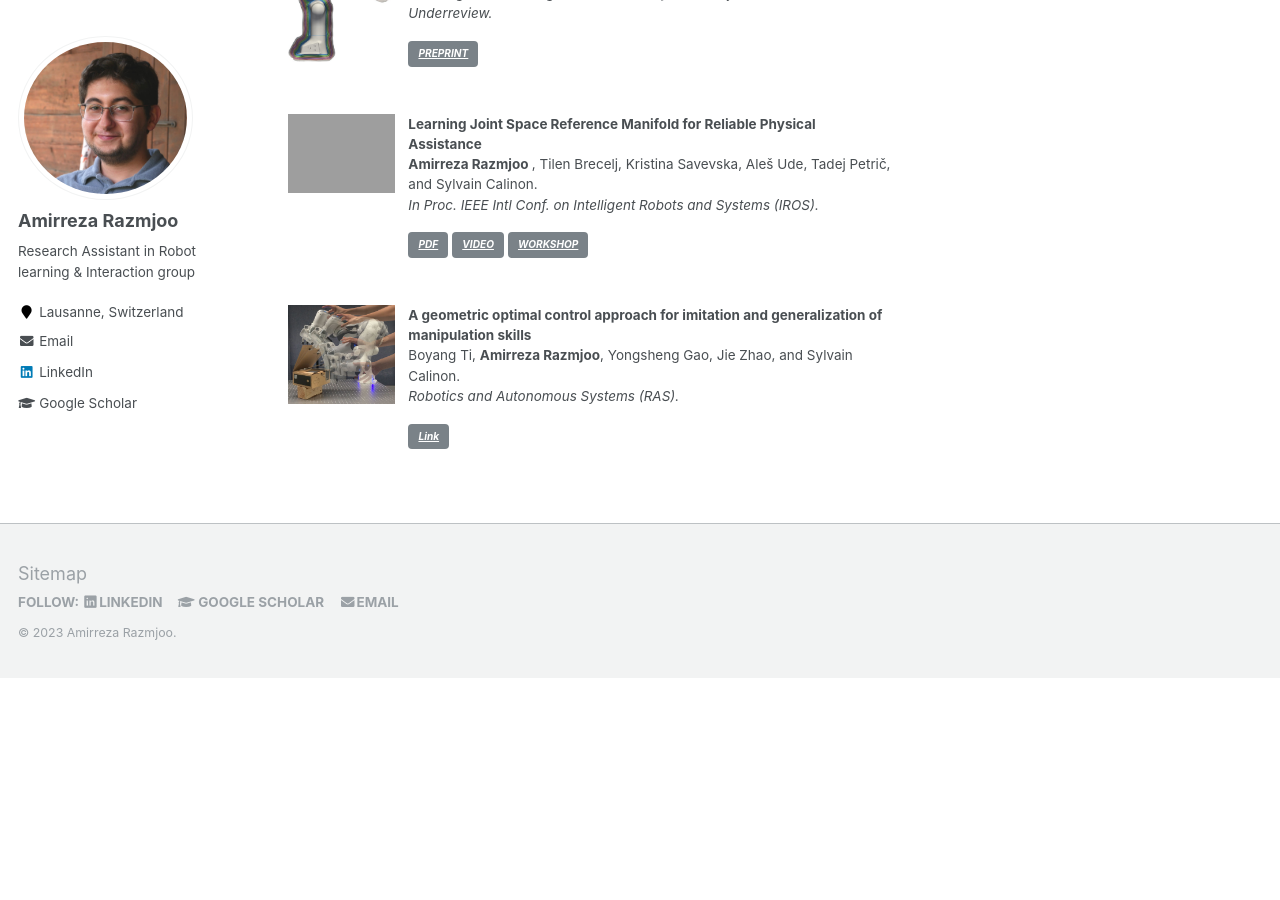
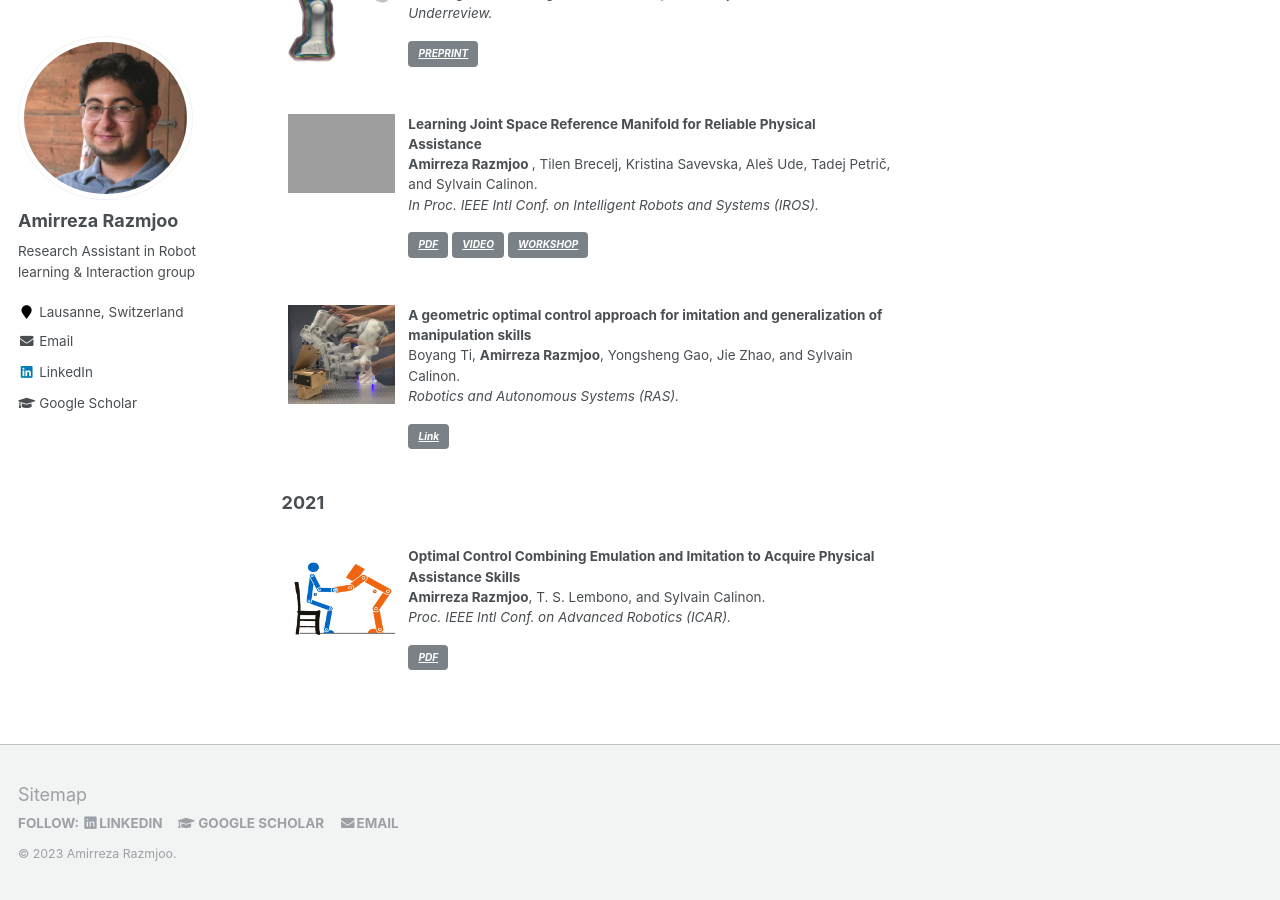
Before and after one commit to amirrazmjoo/amirrazmjoo.github.io, a Jekyll site: the page built from _pages/publications.md, in a window 1280 px wide and 900 px high, scrolled down 841 px. Built offline with Jekyll 4.4.1, drawn with Linux system fonts in a browser that asks for light colours; before the commit the page ends 1519 px from its top, so only the background shows below that.

Commit message:
ICAR paper is added

```diff
--- a/_pages/publications.md
+++ b/_pages/publications.md
@@ -66,3 +66,18 @@
 </tr>
 </tbody>
 </table>
+
+<strong>2021</strong> <br>
+<table >
+<tbody>
+<tr> <td style="width:120px; height=120px; vertical-align: top;"> <img style="float: left; margin-right: 10px " src="https://amirrazmjoo.github.io/images/ICAR21.png" width="120px" height="120px" border="2px solid #bbb"> </td>
+<td style= "height=120px; vertical-align: top;"> <p>
+<strong> Optimal Control Combining Emulation and Imitation to Acquire Physical Assistance Skills</strong> <br>
+<strong>Amirreza Razmjoo</strong>, T. S. Lembono, and Sylvain Calinon. <br>
+<i> Proc. IEEE Intl Conf. on Advanced Robotics (ICAR).
+<br>
+<div class="links">
+    <a class="btn btn-info" href="https://publications.idiap.ch/attachments/papers/2021/Razmjoo_ICAR_2021.pdf" role="button" target="_blank"> PDF </a> </div> </i>  </p> </td>
+</tr>
+</tbody>
+</table>
```
Also changed, not shown: images/ICAR21.png (added).
